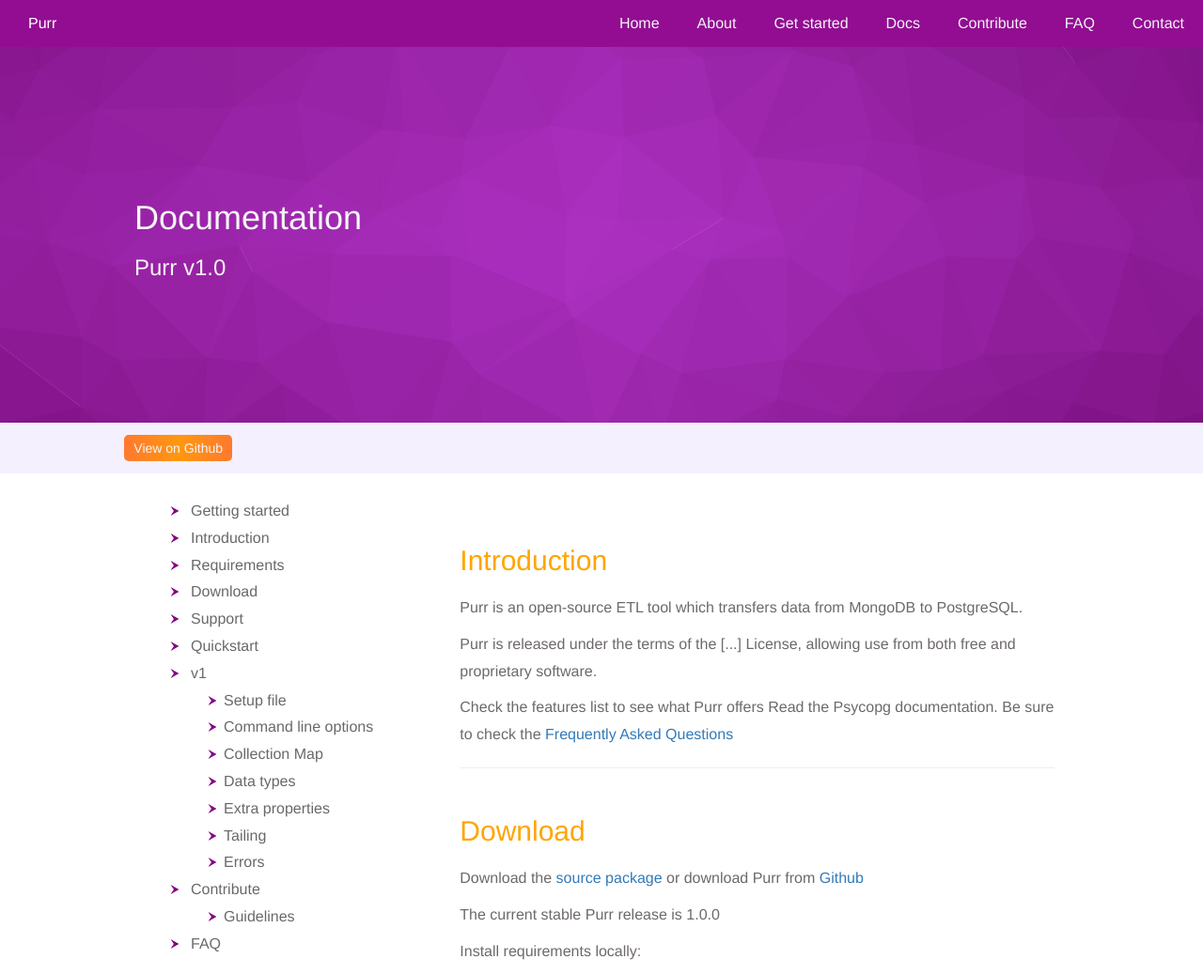
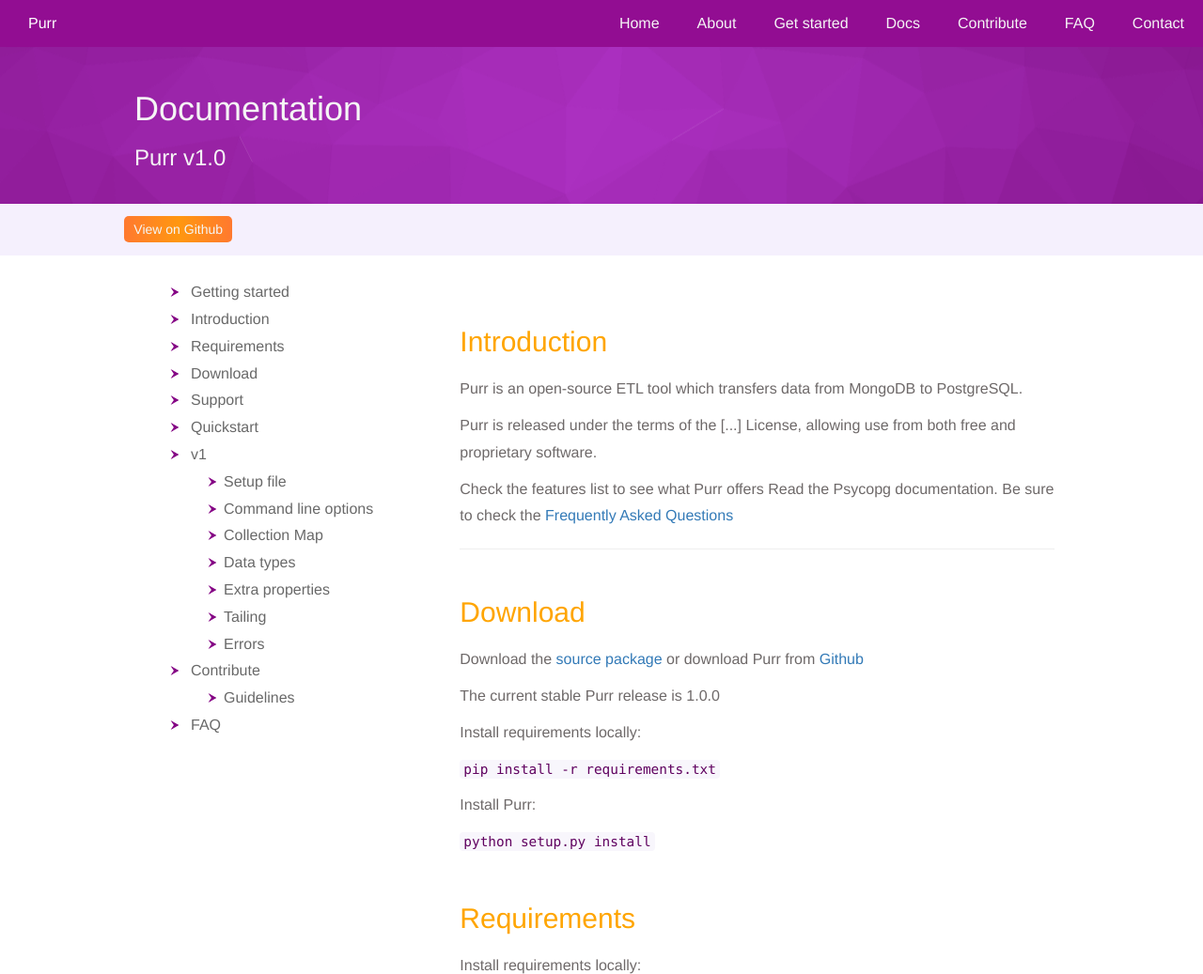
Before and after one commit to boosterfuels/purr, a plain HTML site: page docs.html in a window 1280 px wide. Shown: the top 1037 px of the page at 94% size. Drawn offline with nearby package versions, Linux system fonts and the light colour scheme; files that its build step writes are made by us from their sources.

Commit message:
Update 2019-03-15T14:53:57.962Z

```diff
--- a/css/style.css
+++ b/css/style.css
@@ -65,15 +65,14 @@
   overflow: auto; }
 
 .content .row-dark {
-  background-color: purple;
+  background-color: #8c1c96;
   background-image: linear-gradient(144deg, #700570 0%, #a21aa5 51%, #8d21a1 75%);
   background: url(../images/bg.png) center center;
   -webkit-background-size: cover;
   -moz-background-size: cover;
   -o-background-size: cover;
   background-size: cover;
-  color: whitesmoke;
-  min-height: 50vh; }
+  color: whitesmoke; }
 
 .content .row-dark .image-center {
   margin: 2% auto; }
@@ -234,6 +233,9 @@
 .content .contact .col-md-4 {
   border: 1px solid blue; }
 
+.content .contact .button-light {
+  margin-bottom: 0; }
+
 .you-are-grey {
   -webkit-filter: grayscale(90%);
   -moz-filter: grayscale(100%);
```
